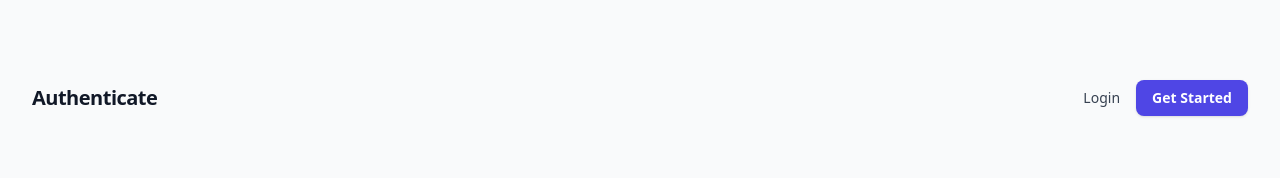
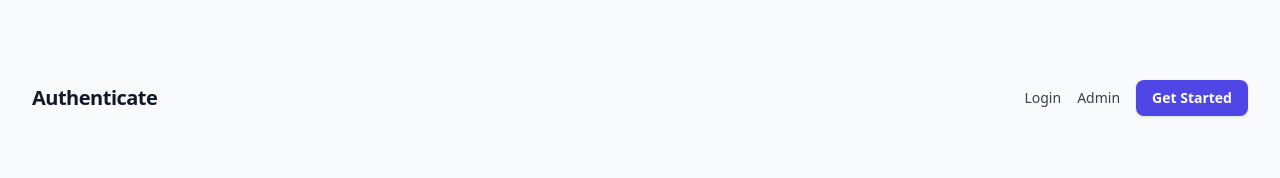
Before and after one commit to muthugopi/Authentication, a React (Vite) app in the folder frontend/: page / in a window 1280 px wide. Shown: the top 178 px of the page. Built offline with nearby package versions, Linux system fonts and the light colour scheme; no server answers.

Commit message:
Added Admin Route on React

```diff
--- a/frontend/src/components/Landing.jsx
+++ b/frontend/src/components/Landing.jsx
@@ -26,6 +26,7 @@
           <div className="text-xl font-extrabold tracking-tight">Authenticate</div>
           <div className="flex gap-4 items-center">
             <Link to="/login" className="text-sm font-medium text-gray-700 dark:text-gray-300 hover:underline">Login</Link>
+            <Link to="/admin" className="text-sm font-medium text-gray-700 dark:text-gray-300 hover:underline">Admin</Link>
             <Link to="/register" className="hidden md:inline-flex items-center gap-2 text-sm font-semibold px-4 py-2 rounded-lg bg-indigo-600 hover:bg-indigo-700 text-white shadow">Get Started</Link>
           </div>
         </nav>
```
